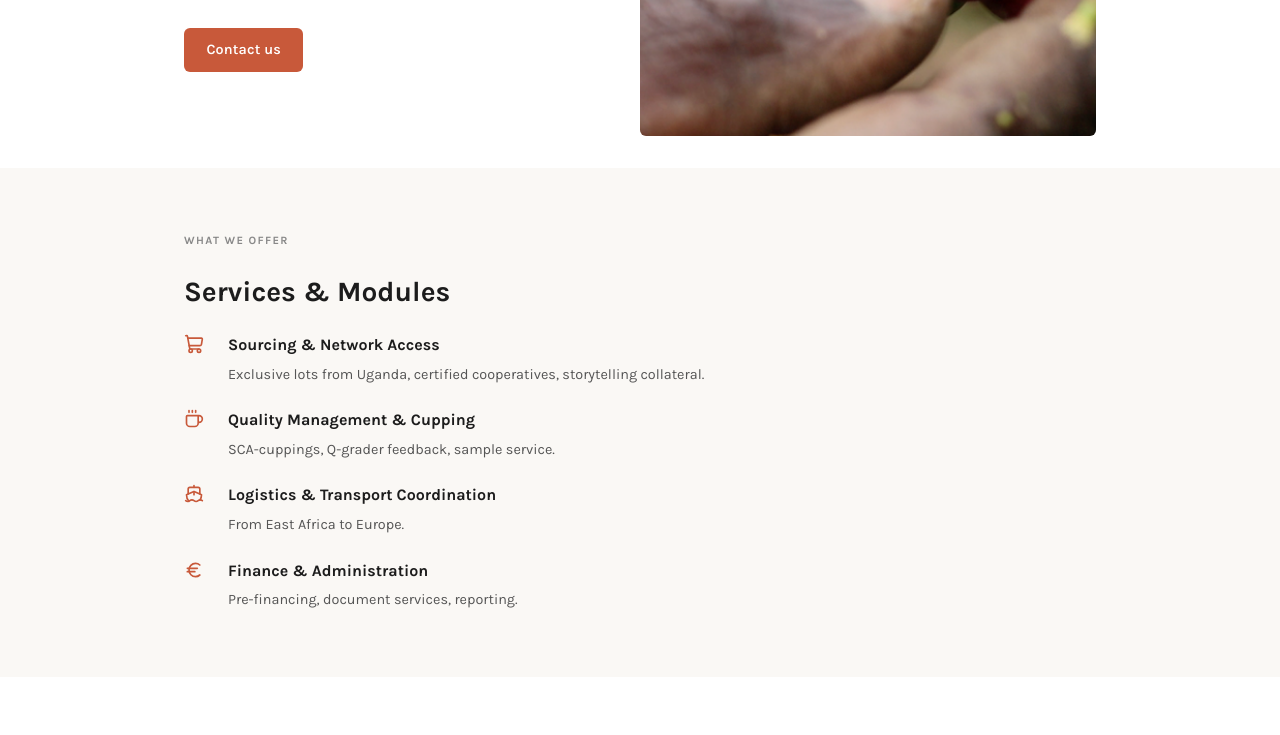
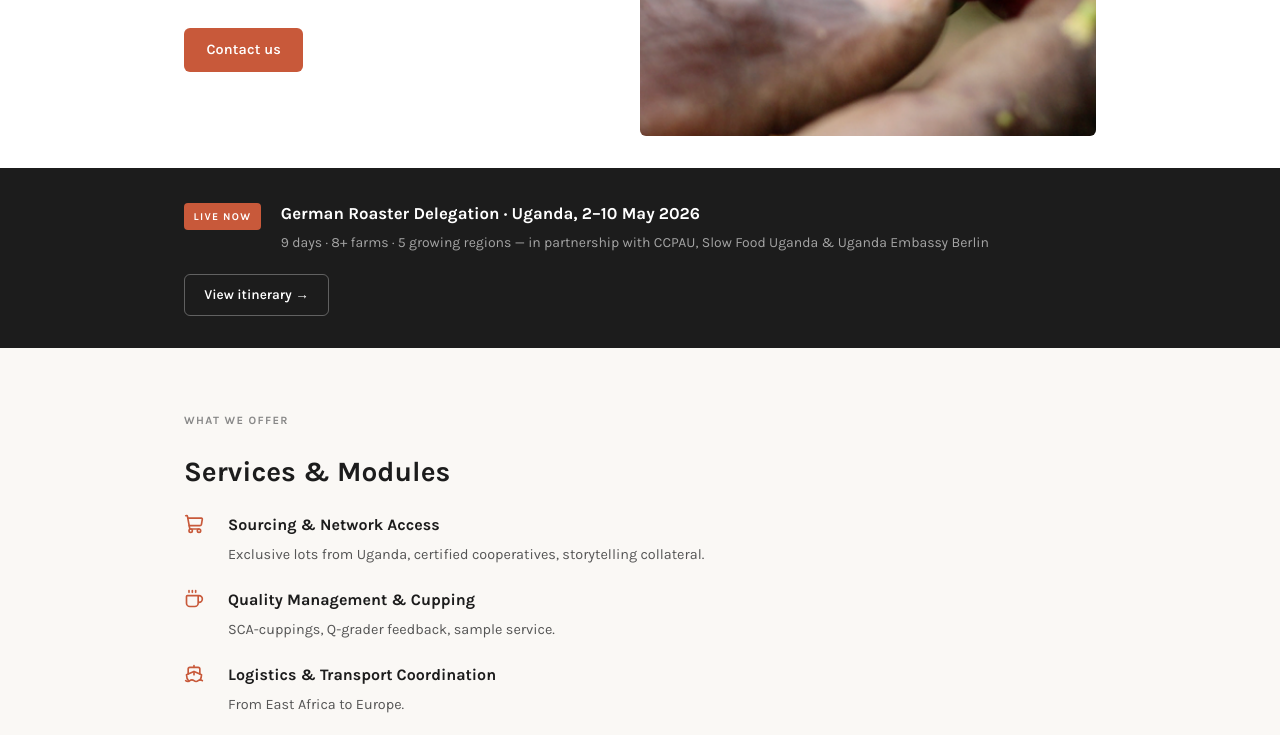
Before and after one commit to ombahiwal/zuricaf-eleventy-cms, an Eleventy site: page src/index.md in a window 1280 px wide. Shown: the part 470-1205 px from the top of the page. Built offline with nearby package versions, Linux system fonts and the light colour scheme; Eleventy itself is replaced by a stand-in of ours; files that its build step writes are made by us from their sources.

Commit message:
Add Uganda 2026 trip to homepage and nav
- Add "Uganda 2026" nav link in header
- Add live trip banner on homepage (dark bar below hero, "Live now" badge, itinerary link)

Co-Authored-By: Claude Sonnet 4.6 <noreply@anthropic.com>

```diff
--- a/src/_data/header.json
+++ b/src/_data/header.json
@@ -7,6 +7,7 @@
     { "label": "Sustainability", "href": "/#sustainability" },
     { "label": "Liberica Project", "href": "/#liberica" },
     { "label": "Harvest Calendar", "href": "/#calendar" },
+    { "label": "Uganda 2026", "href": "/uganda-2026/" },
     { "label": "Contact", "href": "/#contact" },
     { "label": "Register as Supplier →", "href": "/lot-info/" }
   ]
--- a/src/_includes/pages/home.njk
+++ b/src/_includes/pages/home.njk
@@ -19,6 +19,22 @@
       {% else %}
         <img src="{{ hero.image }}" alt="Zuricaf hero">
       {% endif %}
+    </div>
+  </div>
+</section>
+
+<!-- ── Uganda 2026 Trip Banner ───────────────────────────── -->
+<section style="background:#1c1c1c;color:#fff;padding-block:2rem;">
+  <div class="wrapper">
+    <div style="display:flex;flex-wrap:wrap;align-items:center;justify-content:space-between;gap:1.25rem;">
+      <div style="display:flex;align-items:flex-start;gap:1.25rem;">
+        <div style="background:var(--accent);color:#fff;font-size:.65rem;font-weight:700;letter-spacing:.12em;text-transform:uppercase;padding:.3rem .6rem;border-radius:4px;white-space:nowrap;margin-top:.2rem;">Live now</div>
+        <div>
+          <div style="font-weight:700;font-size:1.05rem;margin-bottom:.2rem;">German Roaster Delegation · Uganda, 2–10 May 2026</div>
+          <div style="font-size:.875rem;color:rgba(255,255,255,.6);">9 days · 8+ farms · 5 growing regions — in partnership with CCPAU, Slow Food Uganda &amp; Uganda Embassy Berlin</div>
+        </div>
+      </div>
+      <a href="/uganda-2026/" style="display:inline-block;padding:.55rem 1.2rem;border-radius:6px;border:1.5px solid rgba(255,255,255,.3);color:#fff;font-size:.85rem;font-weight:600;white-space:nowrap;text-decoration:none;transition:border-color .15s;" onmouseover="this.style.borderColor='#fff'" onmouseout="this.style.borderColor='rgba(255,255,255,.3)'">View itinerary →</a>
     </div>
   </div>
 </section>
```
